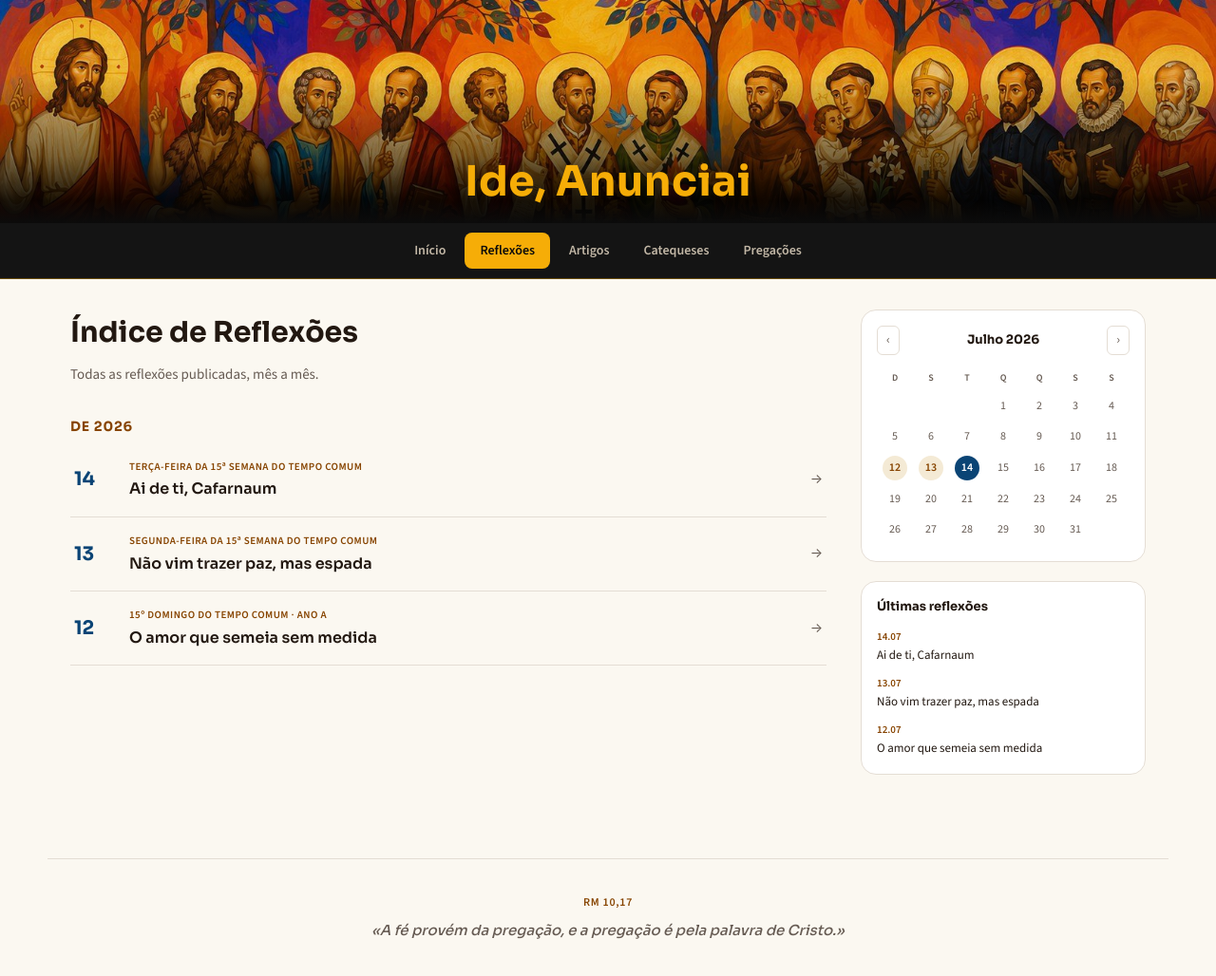
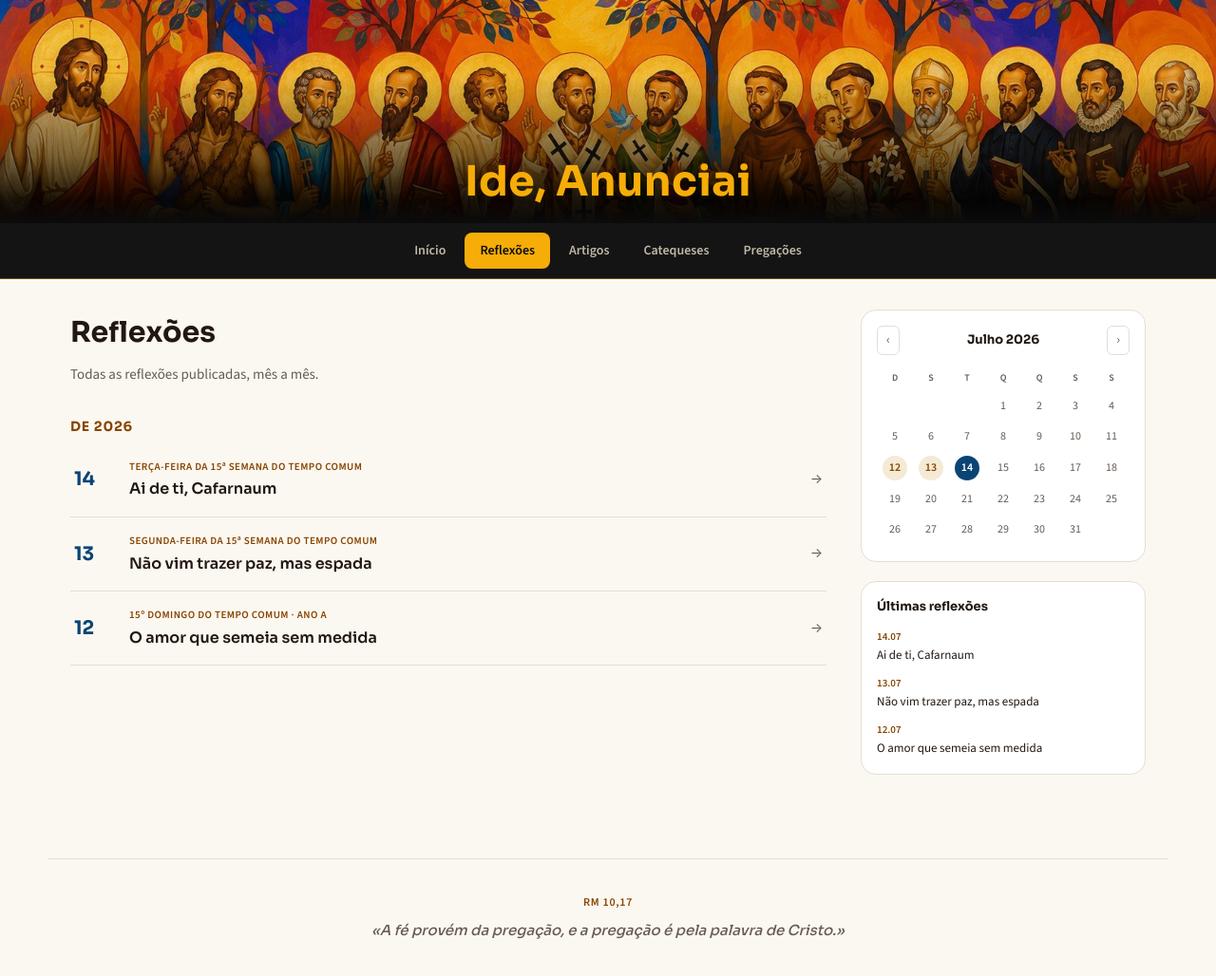
Before and after one commit to admariam/liturgiadiaria, a Jekyll site: the page built from reflexoes.html, in a window 1280 px wide and 1036 px high. Shown: the top 1028 px of the window at 95% size. Built offline with Jekyll 4.4.1, drawn with Linux system fonts in a browser that asks for light colours.

Commit message:
Título da página: apenas 'Reflexões'

```diff
--- a/reflexoes.html
+++ b/reflexoes.html
@@ -1,10 +1,10 @@
 ---
 layout: default
-title: "Índice de Reflexões"
+title: "Reflexões"
 permalink: /reflexoes/
 ---
 <div class="indice-cabecalho">
-  <h1>Índice de Reflexões</h1>
+  <h1>Reflexões</h1>
   <p>Todas as reflexões publicadas, mês a mês.</p>
 </div>
 
```
